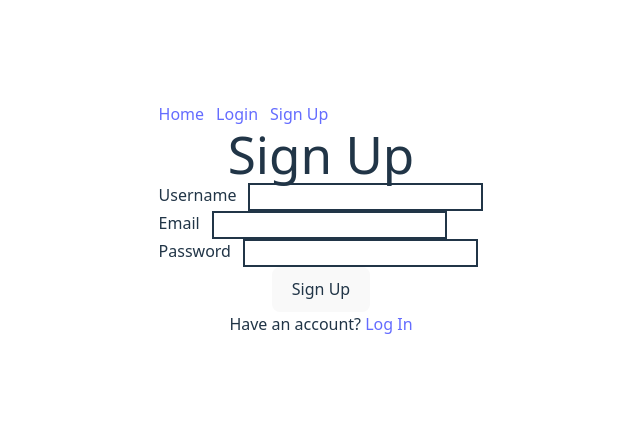
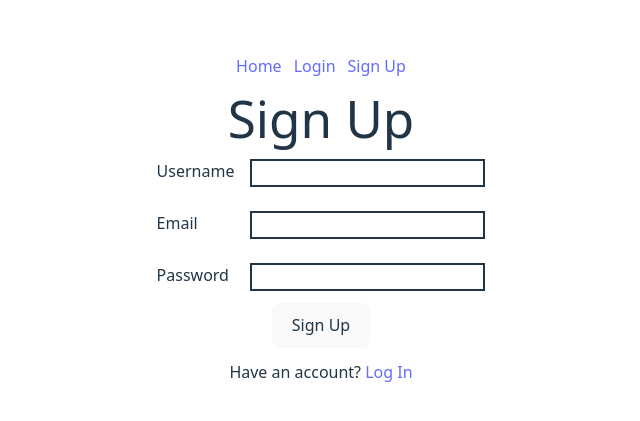
Before and after one commit to TKHWebDevB/cornellcards, a React (Vite) app in the folder frontend/: page /signup in a window 1280 px wide. Shown: the part 181-602 px from the top of the page, without its empty margins (319-959 px from the left). Built offline with nearby package versions, Linux system fonts and the light colour scheme; no server answers.

Commit message:
styled login and signup

```diff
--- a/frontend/src/components/NavBar.jsx
+++ b/frontend/src/components/NavBar.jsx
@@ -4,7 +4,7 @@ import {Link} from 'react-router'
 const NavBar = () => {
   return (
     <div>
-      <ul className="flex flex-row gap-3">
+      <ul className="flex flex-row gap-3 justify-center">
         <li>
           <Link to="/">Home</Link>
         </li>
--- a/frontend/src/pages/login.jsx
+++ b/frontend/src/pages/login.jsx
@@ -52,7 +52,8 @@ const Login = () => {
   function LoginForm() {
     return (
       <form onSubmit={handleSubmit(loginUser)}>
-        <div>
+        <div className="flex flex-col justify-left gap-6">
+          <div className="flex place-content-between gap-4">
             <label htmlFor="email">Email</label>
             <input
               type="email"
@@ -62,7 +63,7 @@ const Login = () => {
               {...register('email')}
             />
           </div>
-        <div>
+          <div className="flex place-content-between gap-4">
             <label htmlFor="password">Password</label>
             <input
               type="password"
@@ -72,7 +73,8 @@ const Login = () => {
               {...register('password')}
             />
           </div>
-        <button type="submit">Login</button>
+        </div>
+        <button type="submit" className='m-3'>Login</button>
       </form>
     );
   }
@@ -80,7 +82,7 @@ const Login = () => {
   return (
     <>
       <NavBar />
-      <h1>Log In</h1>
+      <h1 className='p-6'>Log In</h1>
       <div>
         <div>
           <LoginAlert />
--- a/frontend/src/pages/signup.jsx
+++ b/frontend/src/pages/signup.jsx
@@ -61,7 +61,8 @@ const Signup = () => {
   function SignUpForm() {
     return (
       <form onSubmit={handleSubmit(signUpUser)}>
-        <div className="flex gap-3">
+        <div className="flex flex-col justify-left gap-6">
+          <div className="flex place-content-between gap-4">
             <label htmlFor="username">Username </label>
             <input
               id="username"
@@ -70,7 +71,7 @@ const Signup = () => {
               {...register('username')}
             />
           </div>
-        <div className="flex gap-3">
+          <div className="flex place-content-between gap-4">
             <label htmlFor="username">Email </label>
             <input
               id="email"
@@ -79,7 +80,7 @@ const Signup = () => {
               {...register('email')}
             />
           </div>
-        <div className="flex gap-3">
+          <div className="flex place-content-between gap-4">
             <label htmlFor="password">Password </label>
             <input
               id="password"
@@ -88,7 +89,9 @@ const Signup = () => {
               {...register('password')}
             />
           </div>
-        <button type="submit">Sign Up</button>
+        </div>
+
+        <button type="submit" className="m-3">Sign Up</button>
       </form>
     );
   }
@@ -96,12 +99,15 @@ const Signup = () => {
   return (
     <>
       <NavBar />
-      <h1>Sign Up</h1>
+      <h1 className='p-3'>Sign Up</h1>
       <div>
         <div>
           <SignupAlert />
           <SignUpForm />
-                  <p> Have an account? <Link to="/login">Log In</Link></p>
+          <p>
+            {' '}
+            Have an account? <Link to="/login">Log In</Link>
+          </p>
         </div>
       </div>
     </>
```
Lines whose indentation alone changed are shown as unchanged.
